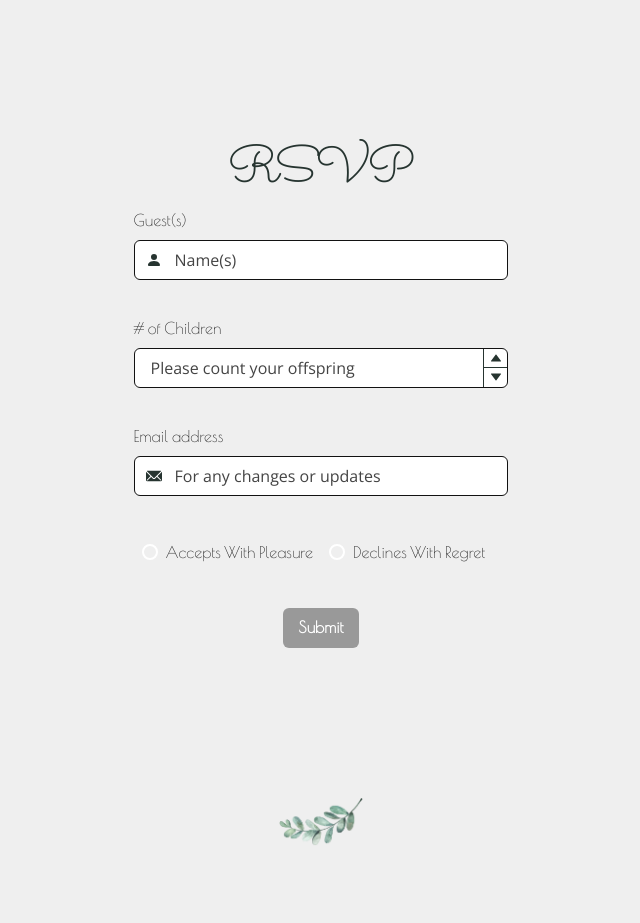
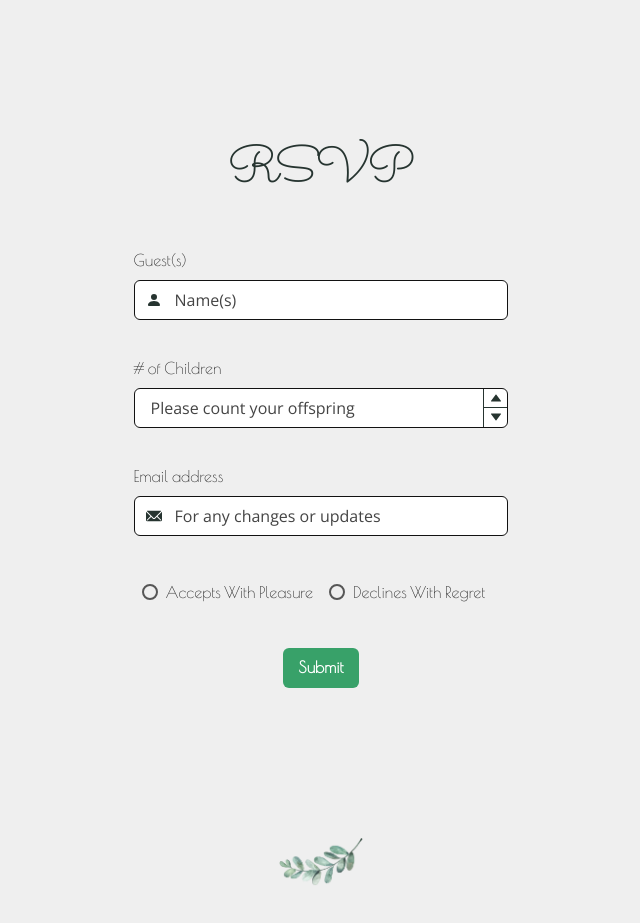
Before and after one commit to Submerged/i-dilby-do, a React (Create React App) app: page / in a window 1280 px wide. Shown: the part 2980-3903 px from the top of the page, without its empty margins (319-959 px from the left). Built offline with nearby package versions, Linux system fonts and the light colour scheme.

Commit message:
RSVP color changes

```diff
--- a/src/Header.tsx
+++ b/src/Header.tsx
@@ -12,7 +12,7 @@ const HeaderBox = chakra(Box, {
 
 export const Header = () => {
     return (
-        <Container maxWidth='100vw' p={10} bg='#EFEFEFCC'>
+        <Container maxWidth='100vw' p={[2,2,10]} bg='#EFEFEFCC'>
             <Container maxWidth='700px'>
                 <SimpleGrid columns={{base: 1, sm: 2, md: 2, lg:4, xl: 4}} textAlign='center' color='custom.4'>
                     <HeaderBox><HashLink smooth to="#invite">Invitation</HashLink></HeaderBox>
--- a/src/Rsvp/index.tsx
+++ b/src/Rsvp/index.tsx
@@ -18,7 +18,8 @@ import {
     NumberInputStepper,
     Radio,
     RadioGroup,
-    SimpleGrid
+    SimpleGrid,
+    Spinner,
 } from "@chakra-ui/react";
 import {Formik, Form, Field, FieldInputProps, FormikProps} from 'formik';
 import axios from 'axios';
@@ -29,14 +30,16 @@ import {useState} from "react";
 
 const RSVP_URL = 'https://i0mwfydiz0.execute-api.us-east-1.amazonaws.com/prod/rsvp';
 
-const API_SUCCESS = 0;
-const API_PENDING = 1;
+const API_INACTIVE = 0;
+const API_SUCCESS = 1;
+const API_PENDING = 2;
+const API_ERROR = 3;
 
 export const Rsvp = () => {
-    const [apiState, setApiState] = useState(API_PENDING);
+    const [apiState, setApiState] = useState(API_INACTIVE);
     const handleSubmit = (values: any) => {
         const { name, children, email, acceptance } = values;
-
+        setApiState(API_PENDING);
         axios.post(RSVP_URL, {
             Name: name,
             Children: children,
@@ -45,18 +48,16 @@ export const Rsvp = () => {
         })
             .then(res => {
                 setApiState(API_SUCCESS);
-                setTimeout(() => {
-                    setApiState(API_PENDING);
-                },5000);
             })
             .catch( error => {
+                setApiState(API_ERROR);
                 console.log(error);
             });
     }
 
     return (
         <Container id='rsvp' p={[10,10,100]} maxWidth={1000}>
-            <Center><Text as='h2'>RSVP</Text></Center>
+            <Center paddingBottom={10}><Text as='h2'>RSVP</Text></Center>
             <Center>
                 <Formik initialValues={{name: '', children: 0, email: '', acceptance: 0}} onSubmit={handleSubmit}>
                     {(props) => (
@@ -110,17 +111,24 @@ export const Rsvp = () => {
                                     <FormControl>
                                         <RadioGroup {...field}>
                                             <SimpleGrid columns={{base: 1, sm: 2}}>
-                                                <Radio {...field} p={2} value='Accept'>Accepts With Pleasure</Radio>
-                                                <Radio {...field} p={2} value='Decline'>Declines With Regret</Radio>
+                                                <Radio {...field} p={2} value='Accept' colorScheme='orange' size={'md'} defaultChecked borderColor={'#565656'}>Accepts With Pleasure</Radio>
+                                                <Radio {...field} p={2} value='Decline' colorScheme='orange' size={'md'} borderColor={'#565656'}>Declines With Regret</Radio>
                                             </SimpleGrid>
                                         </RadioGroup>
                                     </FormControl>
                                 )}
                             </Field>
+                            {apiState === API_PENDING ? <Center><Spinner /></Center> : null }
                             {apiState === API_SUCCESS ?
                                 <Alert status='success'>
                                     <AlertIcon />
                                     RSVP Received. Thank you!
+                                </Alert>
+                                : null}
+                            {apiState === API_ERROR ?
+                                <Alert status='error'>
+                                    <AlertIcon />
+                                    Error! Please contact Charlotte & Dylan
                                 </Alert>
                                 : null}
                             <br/>
--- a/src/theme.ts
+++ b/src/theme.ts
@@ -10,10 +10,15 @@ export const theme = extendTheme({
     components: {
         Button: {
             defaultProps: {
-              colorScheme: 'blackAlpha',
+              colorScheme: 'green',
             }
         },
         FormLabel: {
+            defaultProps: {
+                variant: 'text',
+            }
+        },
+        Radio: {
             defaultProps: {
                 variant: 'text',
             }
@@ -47,16 +52,13 @@ export const theme = extendTheme({
             label: {
                 textColor: '#222',
             },
-            button: {
-                colorScheme: 'red',
-            },
             h1: {
-                fontSize: [15, 30, 70],
+                fontSize: [32, 48, 70],
                 fontFamily: 'Great Vibes, cursive',
             },
             h2: {
                 fontFamily: 'Sacramento, cursive',
-                fontSize: [20, 24, 50],
+                fontSize: [30, 36, 50],
             },
             h4: {
                 fontSize: [14, 16, 22],
```
